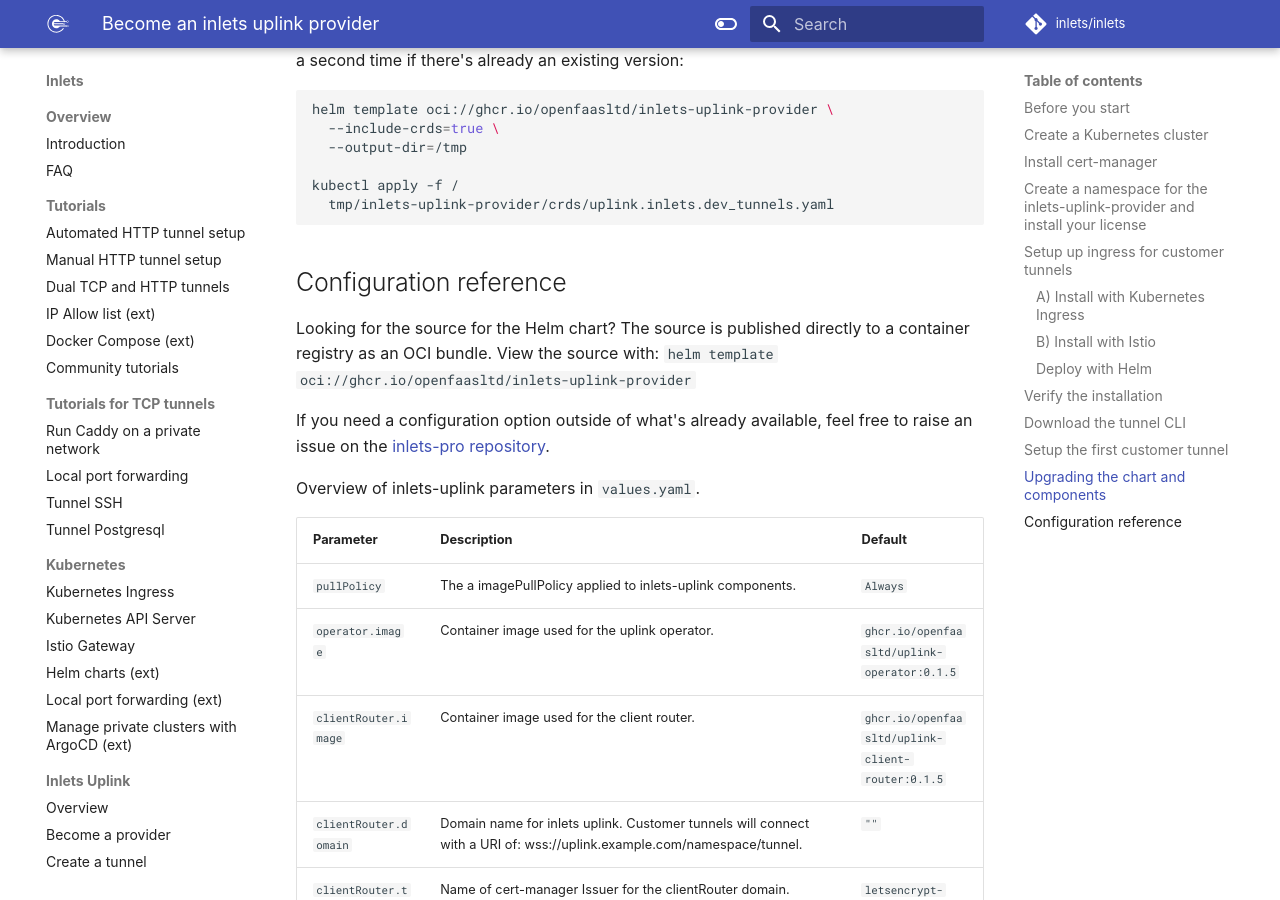
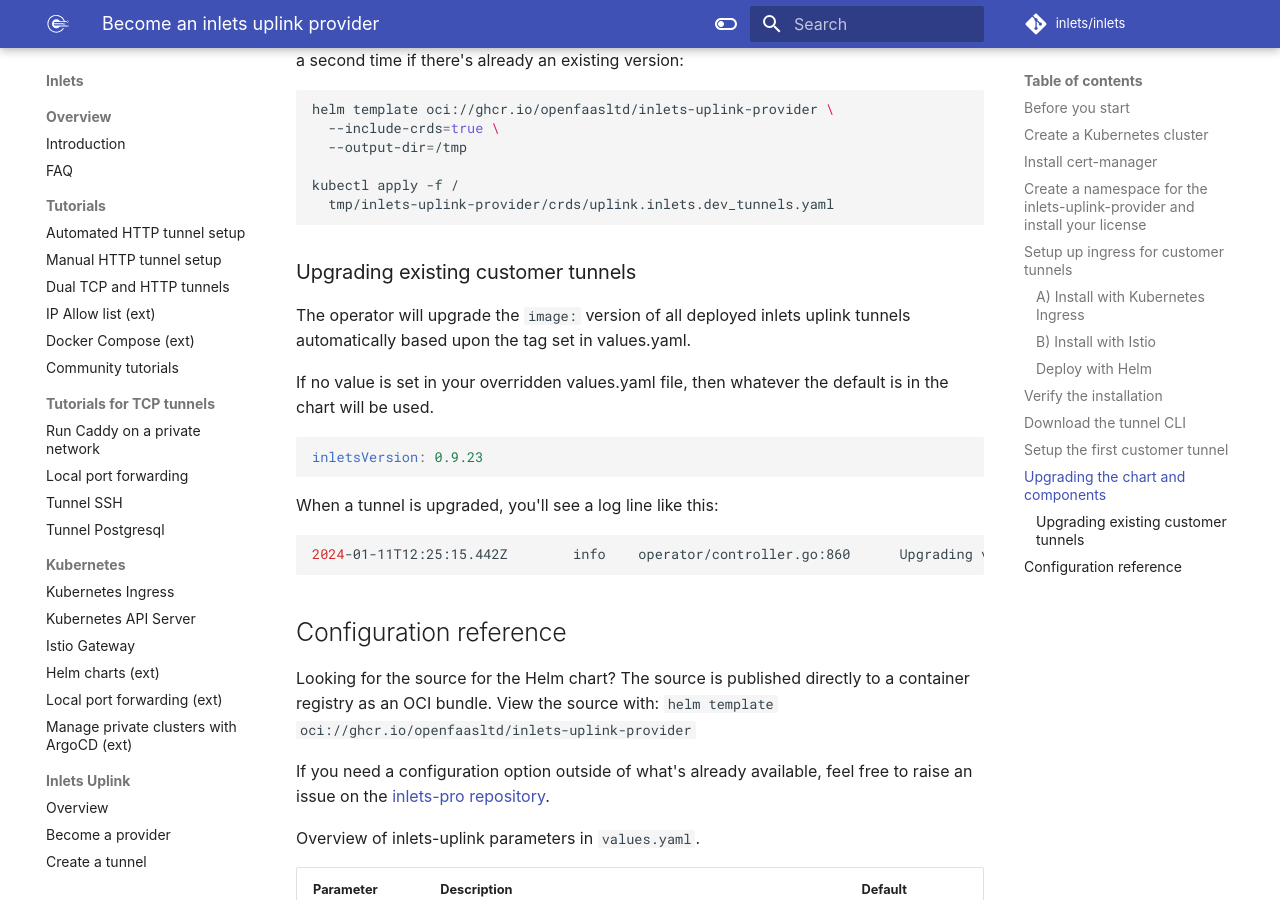
Before and after one commit to inlets/docs.inlets.dev, an MkDocs documentation site: the page built from docs/uplink/become-a-provider.md, in a window 1280 px wide and 900 px high, scrolled down 5860 px. Built offline with MkDocs 1.6.1 and Material for MkDocs 9.7.7, drawn with Linux system fonts in a browser that asks for light colours; some web fonts are replaced.

Commit message:
Add notes on how existing tunnels get updated
Signed-off-by: Alex Ellis (OpenFaaS Ltd) <alexellis2@gmail.com>

````diff
--- a/docs/uplink/become-a-provider.md
+++ b/docs/uplink/become-a-provider.md
@@ -263,6 +263,22 @@
   tmp/inlets-uplink-provider/crds/uplink.inlets.dev_tunnels.yaml
 ```
 
+### Upgrading existing customer tunnels
+
+The operator will upgrade the `image:` version of all deployed inlets uplink tunnels automatically based upon the tag set in values.yaml.
+
+If no value is set in your overridden values.yaml file, then whatever the default is in the chart will be used.
+
+```yaml
+inletsVersion: 0.9.23
+```
+
+When a tunnel is upgraded, you'll see a log line like this:
+
+```bash
+2024-01-11T12:25:15.442Z        info    operator/controller.go:860      Upgrading version       {"tunnel": "ce.inlets", "from": "0.9.21", "to": "0.9.23"}
+```
+
 ## Configuration reference
 
 Looking for the source for the Helm chart? The source is published directly to a container registry as an OCI bundle. View the source with: `helm template oci://ghcr.io/openfaasltd/inlets-uplink-provider`
````
